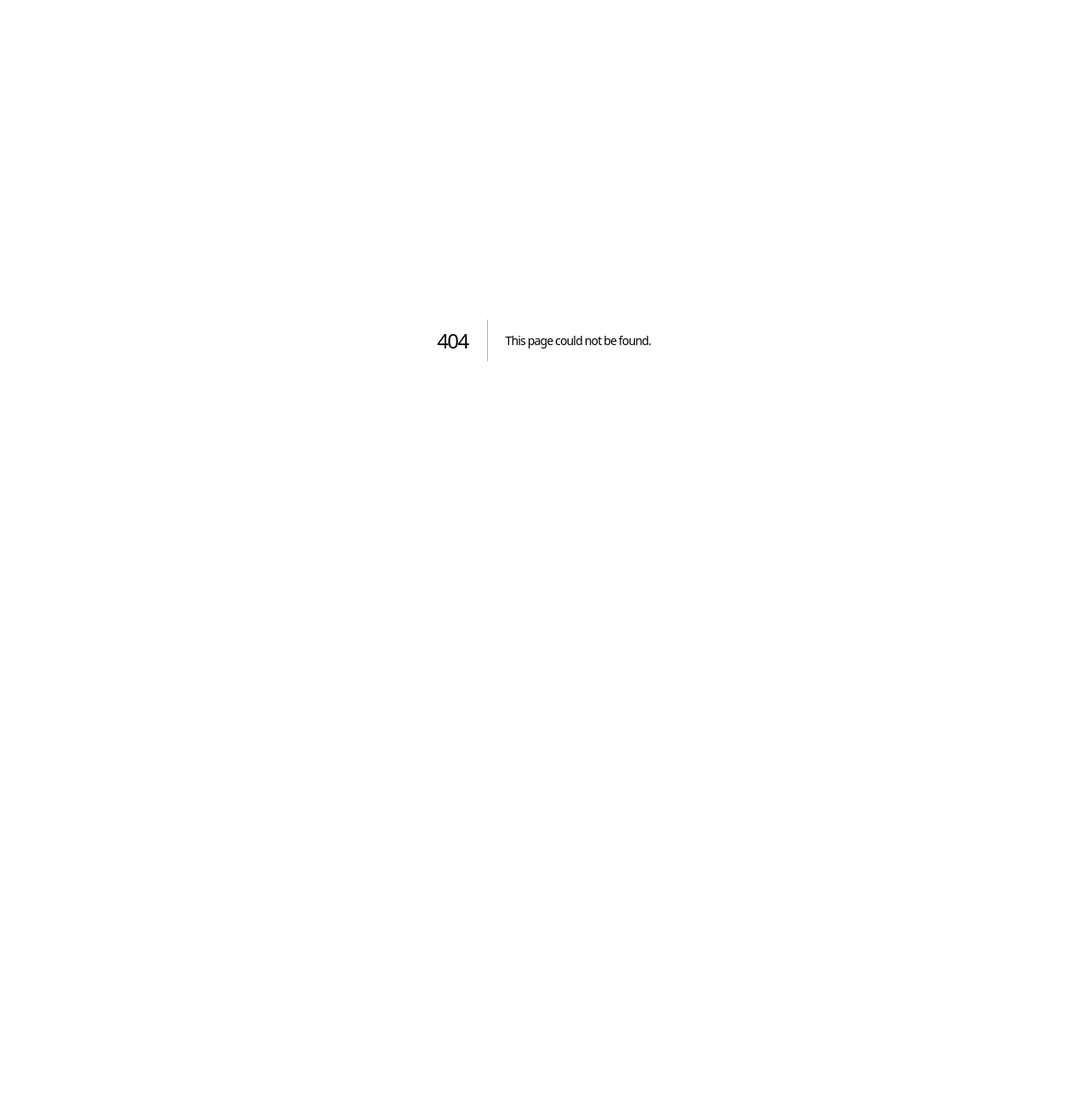
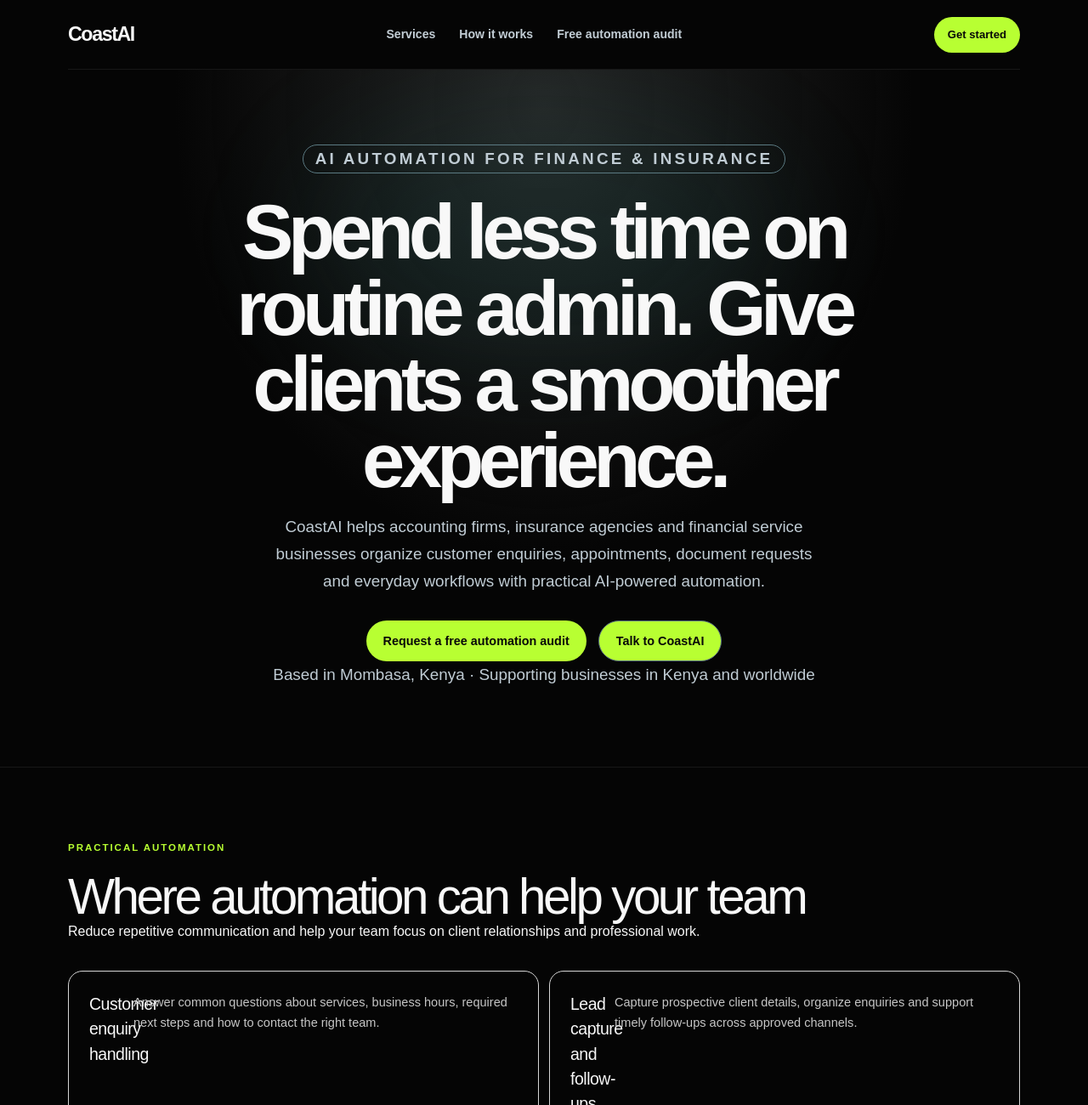
Before and after one commit to biihafidh/CoastAI-AUTOMATION, a Next.js app: page /ai-automation-for-finance-insurance in a window 1280 px wide. Before the commit this address had no page. Shown: the top 1300 px of the page at 85% size. Before the commit the page ends 800 px from the top, so only its background shows below. Built offline with nearby package versions, Linux system fonts and the light colour scheme.

Commit message:
Add finance and insurance AI automation SEO page

```diff
--- /dev/null
+++ b/src/app/ai-automation-for-finance-insurance/page.tsx
@@ -0,0 +1,196 @@
+import type { Metadata } from "next";
+import Link from "next/link";
+
+const siteUrl = "https://coast-ai-automation.vercel.app";
+
+export const metadata: Metadata = {
+  title: "AI Automation for Finance & Insurance | CoastAI",
+  description:
+    "CoastAI helps accounting firms, insurance agencies and financial service businesses streamline enquiries, appointments, document workflows, reminders and lead management with AI automation.",
+  alternates: { canonical: siteUrl + "/ai-automation-for-finance-insurance" },
+  openGraph: {
+    title: "AI Automation for Finance & Insurance | CoastAI",
+    description:
+      "Streamline customer enquiries, appointments, document requests and routine workflows for financial and insurance businesses.",
+    url: siteUrl + "/ai-automation-for-finance-insurance",
+    siteName: "CoastAI",
+    type: "website",
+  },
+};
+
+const solutions = [
+  {
+    title: "Customer enquiry handling",
+    description:
+      "Answer common questions about services, business hours, required next steps and how to contact the right team.",
+  },
+  {
+    title: "Lead capture and follow-ups",
+    description:
+      "Capture prospective client details, organize enquiries and support timely follow-ups across approved channels.",
+  },
+  {
+    title: "Appointment scheduling",
+    description:
+      "Help clients request consultations, arrange callbacks and receive appointment confirmations or reminders.",
+  },
+  {
+    title: "Document request workflows",
+    description:
+      "Send approved document checklists, collect submission-status updates and route requests to the appropriate staff.",
+  },
+  {
+    title: "Client reminders",
+    description:
+      "Automate routine reminders for appointments, outstanding administrative steps and important service follow-ups.",
+  },
+  {
+    title: "Internal workflow automation",
+    description:
+      "Reduce repetitive admin by routing enquiries, notifying teams and keeping routine processes organized.",
+  },
+];
+
+const businessTypes = [
+  "Accounting and bookkeeping firms",
+  "Insurance agencies and brokers",
+  "Tax advisory and preparation firms",
+  "Financial consulting businesses",
+  "Mortgage and lending service providers",
+  "Other professional financial service businesses",
+];
+
+const faqs = [
+  {
+    question: "Can CoastAI provide financial or insurance advice?",
+    answer:
+      "No. CoastAI automation can help handle general administrative enquiries and route clients to qualified staff. It should not make regulated financial recommendations, assess insurance suitability or make decisions on behalf of a licensed professional.",
+  },
+  {
+    question: "Can it collect client documents?",
+    answer:
+      "A workflow can guide clients through an approved document-request process. Before handling personal or financial documents, the business must review the proposed tools, access controls, retention rules and applicable privacy requirements.",
+  },
+  {
+    question: "Can it work with WhatsApp?",
+    answer:
+      "WhatsApp automation may be configured where the business has the required WhatsApp Business Platform access and approved integrations. The exact workflow depends on the provider and setup.",
+  },
+  {
+    question: "Can automation connect to our existing systems?",
+    answer:
+      "Potentially. Integration depends on the systems' available APIs, permissions, security requirements and technical compatibility. We review these before confirming the scope.",
+  },
+];
+
+export default function FinanceInsuranceAutomationPage() {
+  return (
+    <main>
+      <nav className="container nav">
+        <Link href="/" className="brand">CoastAI</Link>
+        <div className="navlinks">
+          <Link href="/#services">Services</Link>
+          <Link href="/#process">How it works</Link>
+          <Link href="/#audit">Free automation audit</Link>
+        </div>
+        <Link href="/#audit" className="button nav-cta">Get started</Link>
+      </nav>
+
+      <section className="hero">
+        <div className="hero-glow" />
+        <div className="container hero-inner">
+          <p className="eyebrow hero-pill">AI AUTOMATION FOR FINANCE &amp; INSURANCE</p>
+          <h1>Spend less time on routine admin. Give clients a smoother experience.</h1>
+          <p className="section-intro">
+            CoastAI helps accounting firms, insurance agencies and financial service
+            businesses organize customer enquiries, appointments, document requests
+            and everyday workflows with practical AI-powered automation.
+          </p>
+          <div className="hero-actions">
+            <Link href="/#audit" className="button">Request a free automation audit</Link>
+            <a
+              href="https://wa.me/254726495238?text=Hello%20CoastAI%2C%20I%27m%20interested%20in%20finance%20and%20insurance%20automation."
+              className="button button-outline"
+              target="_blank"
+              rel="noreferrer"
+            >
+              Talk to CoastAI
+            </a>
+          </div>
+          <p className="hero-note">
+            Based in Mombasa, Kenya · Supporting businesses in Kenya and worldwide
+          </p>
+        </div>
+      </section>
+
+      <section className="services-section">
+        <div className="container">
+          <p className="section-kicker">PRACTICAL AUTOMATION</p>
+          <h2>Where automation can help your team</h2>
+          <p className="section-intro">
+            Reduce repetitive communication and help your team focus on client
+            relationships and professional work.
+          </p>
+          <div className="service-grid">
+            {solutions.map((solution) => (
+              <article className="service-card" key={solution.title}>
+                <h3>{solution.title}</h3>
+                <p>{solution.description}</p>
+              </article>
+            ))}
+          </div>
+        </div>
+      </section>
+
+      <section className="process-section">
+        <div className="container">
+          <p className="section-kicker">WHO WE SUPPORT</p>
+          <h2>Built for a range of financial service businesses</h2>
+          <div className="process-grid">
+            {businessTypes.map((type, index) => (
+              <article className="service-card" key={type}>
+                <p className="section-kicker">0{index + 1}</p>
+                <h3>{type}</h3>
+              </article>
+            ))}
+          </div>
+        </div>
+      </section>
+
+      <section className="faq-section">
+        <div className="container">
+          <p className="section-kicker">COMMON QUESTIONS</p>
+          <h2>Finance and insurance automation FAQs</h2>
+          <div className="faq-list">
+            {faqs.map((faq) => (
+              <article className="faq-item" key={faq.question}>
+                <h3>{faq.question}</h3>
+                <p>{faq.answer}</p>
+              </article>
+            ))}
+          </div>
+          <p className="section-intro">
+            CoastAI focuses on administrative support and workflow efficiency.
+            Businesses remain responsible for professional advice, regulatory
+            compliance, client consent and the secure handling of sensitive data.
+          </p>
+        </div>
+      </section>
+
+      <section className="audit-section">
+        <div className="container audit-panel">
+          <p className="section-kicker">READY TO IMPROVE YOUR WORKFLOWS?</p>
+          <h2>Find the right automation opportunities for your business.</h2>
+          <p>
+            Tell us how your team handles enquiries and routine administration.
+            We can help identify practical opportunities and discuss a suitable setup.
+          </p>
+          <div className="hero-actions">
+            <Link href="/#audit" className="button">Request a free automation audit</Link>
+            <Link href="/" className="button button-outline">Explore CoastAI</Link>
+          </div>
+        </div>
+      </section>
+    </main>
+  );
+}
```
